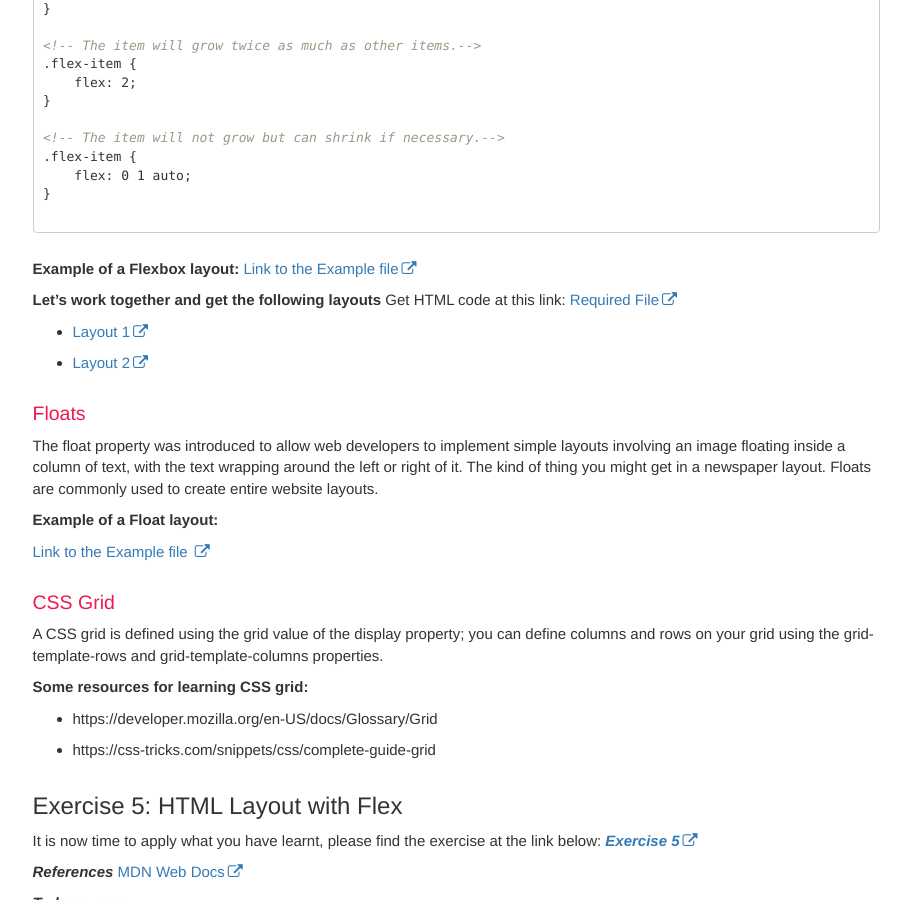
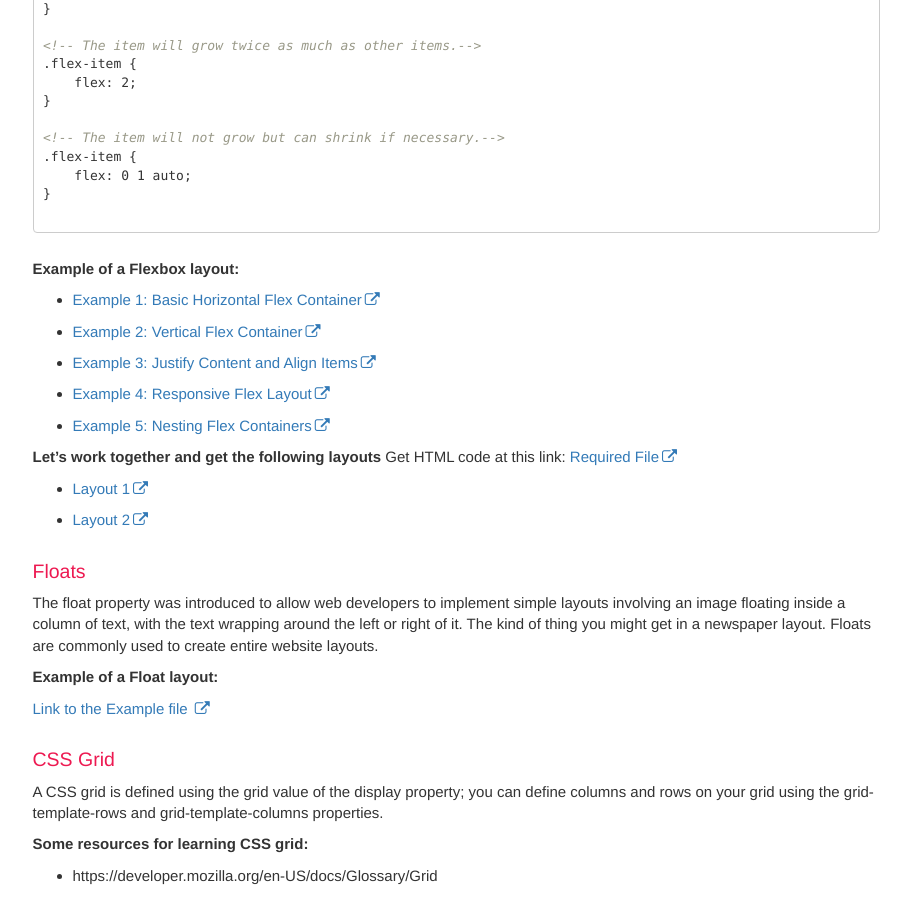
Before and after one commit to dipaish/www23, a Jekyll site: the page built from layout.md, in a window 1280 px wide and 900 px high, scrolled down 2293 px. Shown: the whole window, without its empty margins (330-1241 px from the left). Built offline with Jekyll 4.4.1, drawn with Linux system fonts in a browser that asks for light colours; our own code applies the rules of GitHub Pages for plain Markdown files; comment, search, counter and statistics services are not loaded.

Commit message:
links added

````diff
--- a/layout.md
+++ b/layout.md
@@ -83,7 +83,14 @@ flex: 200px
 
 ```
 
-**Example of a Flexbox layout:** [Link to the Example file](https://dipaish.github.io/www2020/flexbox.html)
+**Example of a Flexbox layout:**
+
+- [Example 1: Basic Horizontal Flex Container](https://dipaish.github.io/www23/examples/flexboxEx1.html)
+- [Example 2: Vertical Flex Container](https://dipaish.github.io/www23/examples/flexboxEx2.html)
+- [Example 3: Justify Content and Align Items](https://dipaish.github.io/www23/examples/flexboxEx3.html)
+- [Example 4: Responsive Flex Layout](https://dipaish.github.io/www23/examples/flexboxEx4.html)
+- [Example 5: Nesting Flex Containers](https://dipaish.github.io/www23/examples/flexboxEx5.html)
+
 
 **Let's work together and get the following layouts**
 Get HTML code at this link: [Required File](https://dipaish.github.io/www2020/flex_box_in_class22.html)
````
